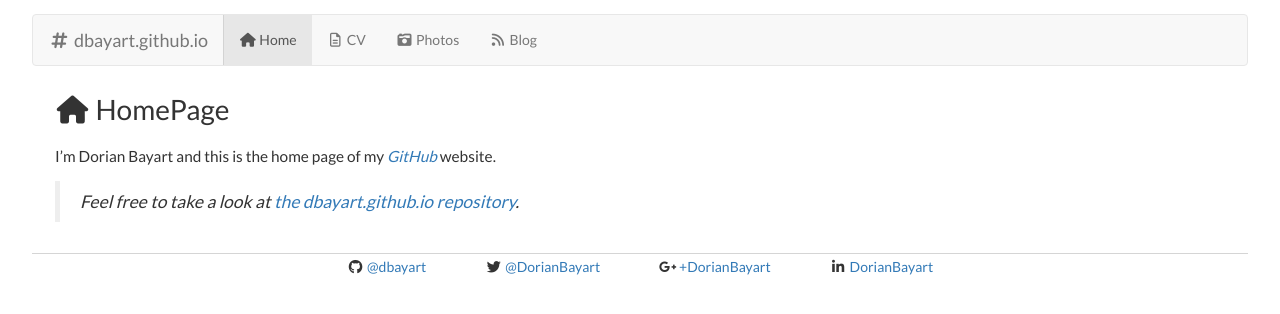
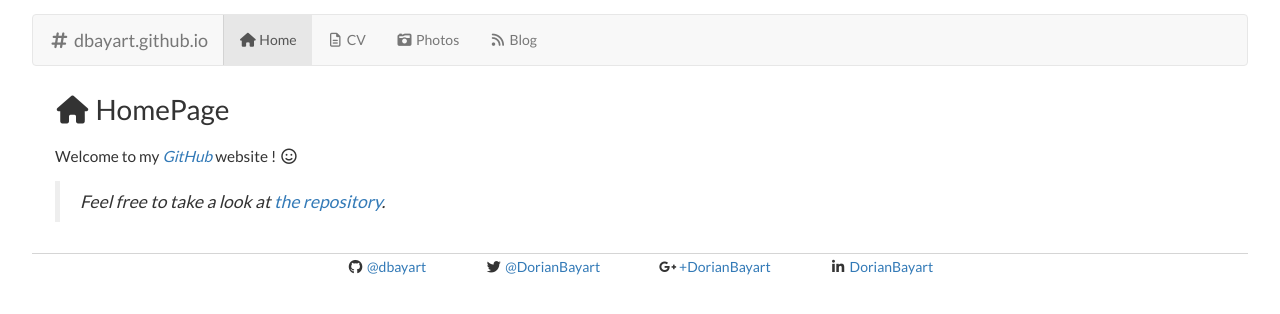
Before and after one commit to dorianbayart/dorianbayart.github.io, a Jekyll site: the page built from index.md, in a window 1280 px wide. Shown: the top 314 px of the page. Built offline with Jekyll 4.4.1, drawn with Linux system fonts in a browser that asks for light colours; nearby versions of some CDN libraries.

Commit message:
Update index.md

```diff
--- a/index.md
+++ b/index.md
@@ -8,6 +8,6 @@ sitemap:
 ---
 
 
-I'm {{ site.author }} and this is the home page of my *[GitHub]({{ site.baseurl }}?utm_source=internalLink)* website.
+Welcome to my *[GitHub]({{ site.baseurl }}?utm_source=internalLink)* website ! <i class="fa fa-smile-o fa-fw"></i>
 
-> Feel free to take a look at [the dbayart.github.io repository](https://github.com/dbayart/dbayart.github.io).
+> Feel free to take a look at [the repository](https://github.com/dbayart/dbayart.github.io).
```
